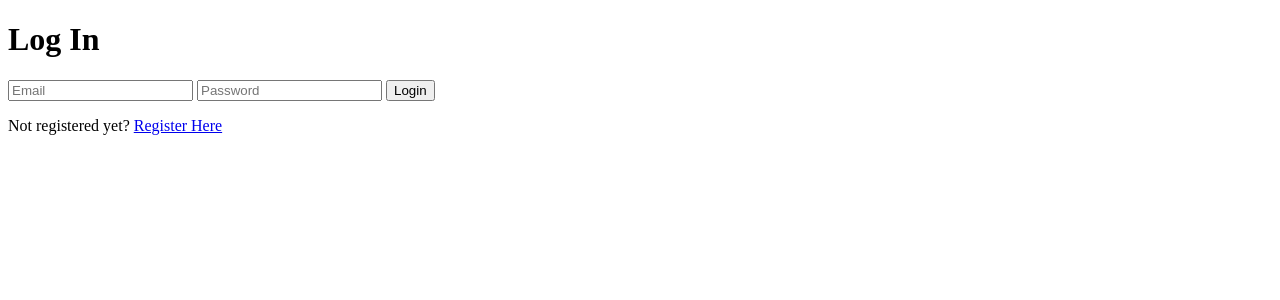
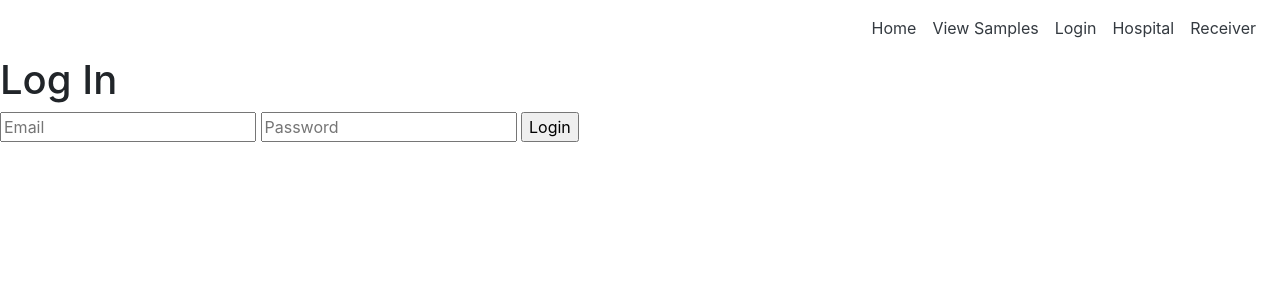
Before and after one commit to Roy-05/bloodbank, a PHP site: page /login.php in a window 1280 px wide. Shown: the top 300 px of the page. Run offline with PHP 8.4, Linux system fonts and the light colour scheme; some libraries are stand-ins or nearby versions.

Commit message:
Add navbar to all pages

```diff
--- /dev/null
+++ b/Components/navbar.php
@@ -0,0 +1,52 @@
+
+        <nav class="navbar navbar-expand-lg navbar-light">
+          <button
+            class="navbar-toggler"
+            type="button"
+            data-toggle="collapse"
+            data-target="#collapsibleNavbar"
+            aria-controls="collapsibleNavbar"
+            aria-expanded="false"
+            aria-label="Toggle navigation"
+          >
+            <span class="navbar-toggler-icon"> </span>
+          </button>
+
+          <div class="collapse navbar-collapse" id="collapsibleNavbar">
+            <ul class="navbar-nav ml-auto mt-2 mt-lg-0">
+              <li class="nav-item">
+                <a
+                  class="nav-link text-dark"
+                  href = "index.php"
+                  >Home</a
+                >
+              </li>
+              <li class="nav-item">
+                <a
+                  class="nav-link text-dark"
+                  href = "viewSamples.php"
+                  >View Samples</a
+                >
+              </li>
+              <li class="nav-item">
+                <a
+                  class="nav-link text-dark"
+                  href = "login.php"
+                  >Login</a
+                >
+              </li>
+              <li class="nav-item">
+                <a
+                  class="nav-link text-dark"
+                  href="registerHospital.php"
+                >Hospital</a>
+              </li>
+              <li class="nav-item">
+                <a
+                  class="nav-link text-dark"
+                  href="registerReceiver.php"
+                >Receiver</a>
+              </li>
+            </ul>
+          </div>
+        </nav>
--- a/Model/User.php
+++ b/Model/User.php
@@ -142,7 +142,7 @@ class User
             session_start();
             $_SESSION["user_id"] = $memberRecord[0]["user_id"];
             session_write_close();
-            $url = ($memberRecord[0]["user_type"] == "H") ?  "./hospitalDashboard.php" : "./welcome.php";
+            $url = ($memberRecord[0]["user_type"] == "H") ?  "./hospitalDashboard.php" : "./viewSamples.php";
             header("Location: $url");
         } else if ($loginPassword == 0) {
             $loginStatus = "Invalid username or password.";
--- /dev/null
+++ b/head.php
@@ -0,0 +1,28 @@
+<!-- Header tags that should be included in every single page: -->
+<meta charset="utf-8" />
+    <meta
+      name="viewport"
+      content="width=device-width, initial-scale=1, shrink-to-fit=no"
+    />
+    <!-- Bootstrap CSS -->
+    <link
+      rel="stylesheet"
+      href="https://maxcdn.bootstrapcdn.com/bootstrap/4.0.0/css/bootstrap.min.css"
+    />
+
+    <link
+      href="https://fonts.googleapis.com/css2?family=Ubuntu&display=swap"
+      rel="stylesheet"
+    />
+
+    <!-- Scripts -->
+    <script src="https://code.jquery.com/jquery-3.2.1.min.js" defer></script>
+    <script
+      src="https://cdnjs.cloudflare.com/ajax/libs/popper.js/1.12.9/umd/popper.min.js"
+      defer
+    ></script>
+    <script
+      src="https://maxcdn.bootstrapcdn.com/bootstrap/4.0.0/js/bootstrap.min.js"
+      defer
+    ></script>
+    <!-- End Scripts-->
--- a/login.php
+++ b/login.php
@@ -9,15 +9,12 @@ if (isset($_REQUEST['email'])) {
 ?>
 <!DOCTYPE html>
 <html>
-
 <head>
-    <meta charset="utf-8">
+    <?php include("./head.php") ?>
     <title>Login</title>
-    <!-- <link rel="stylesheet" href="css/style.css" /> -->
 </head>
-
+<?php include("./Components/navbar.php") ?>
 <body>
-
     <div class="form">
         <h1>Log In</h1>
         <form action="" method="post" name="login">
@@ -26,7 +23,6 @@ if (isset($_REQUEST['email'])) {
             <input name="login_btn" type="submit" value="Login" />
 
         </form>
-        <p>Not registered yet? <a href='userTypeRegister.html'>Register Here</a></p>
     </div>
 </body>
 
--- a/registerHospital.php
+++ b/registerHospital.php
@@ -9,11 +9,12 @@
 <html>
 
 <head>
-    <meta charset="utf-8">
+    <?php include("./head.php") ?>
     <title>Sign Up - Hospital</title>
 </head>
 
 <body>
+    <?php include("./Components/navbar.php") ?>
     <div class="form">
         <h1>Registration</h1>
         <form name="registration" action="" method="post" autocomplete="off">
--- a/registerReceiver.php
+++ b/registerReceiver.php
@@ -9,11 +9,12 @@ if (!empty($_POST["register_btn"])) {
 <html>
 
 <head>
-       <meta charset="utf-8">
+       <?php include("./head.php") ?>
        <title>Sign Up - Receiver</title>
 </head>
 
 <body>
+       <?php include("./Components/navbar.php") ?>
        <div class="form">
               <h1>Registration</h1>
               <form name="registration" action="" method="post" autocomplete="off">
--- a/viewSamples.php
+++ b/viewSamples.php
@@ -1,4 +1,7 @@
 <?php
+
+    include("./head.php");
+    include("./Components/navbar.php");
     require_once("./Model/AvailableSamples.php");
     $samples_obj = new AvailableSamples();
 
```
Also changed, not shown: index.php (+4 -4 lines), userTypeRegister.html (deleted, +0 -26 lines), welcome.php (deleted, +0 -22 lines).
